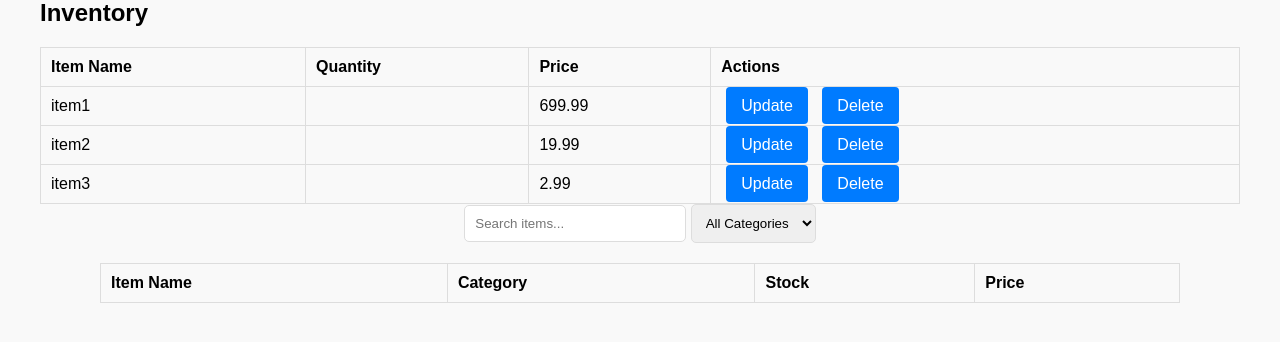
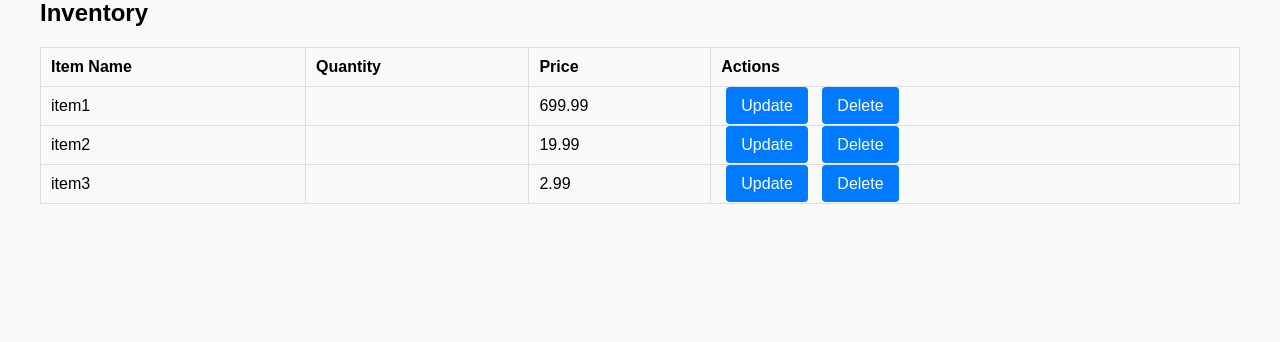
Before and after one commit to Ayushjais27/inventory_management, a Flask app: page /admin in a window 1280 px wide. Shown: the part 159-501 px from the top of the page. Run offline with Flask 3, Linux system fonts and the light colour scheme; the visitor is signed in with stand-in values (Sample User, id 1); lists and menus that the app fills with data are empty.

Commit message:
Update admin_console.html

```diff
--- a/templates/admin_console.html
+++ b/templates/admin_console.html
@@ -30,38 +30,5 @@
         </tr>
         {% endfor %}
     </table>
-       <!-- Search and Filter UI -->
-<div style="text-align: center; margin-bottom: 20px;">
-    <input
-        type="text"
-        id="searchInput"
-        placeholder="Search items..."
-        onkeyup="filterTable()"
-        style="padding: 10px; width: 200px; border-radius: 5px; border: 1px solid #ddd;"
-    />
-    <select
-        id="categoryFilter"
-        onchange="filterTable()"
-        style="padding: 10px; border-radius: 5px; border: 1px solid #ddd;"
-    >
-        <option value="">All Categories</option>
-        <!-- Add categories dynamically -->
-    </select>
-</div>
-
-<!-- Inventory Table -->
-<table id="inventoryTable" style="width: 90%; margin: 0 auto; border-collapse: collapse; text-align: left;">
-    <thead>
-        <tr>
-            <th>Item Name</th>
-            <th>Category</th>
-            <th>Stock</th>
-            <th>Price</th>
-        </tr>
-    </thead>
-    <tbody>
-        <!-- Rows will be dynamically added here -->
-    </tbody>
-</table>
 </body>
 </html>
```
